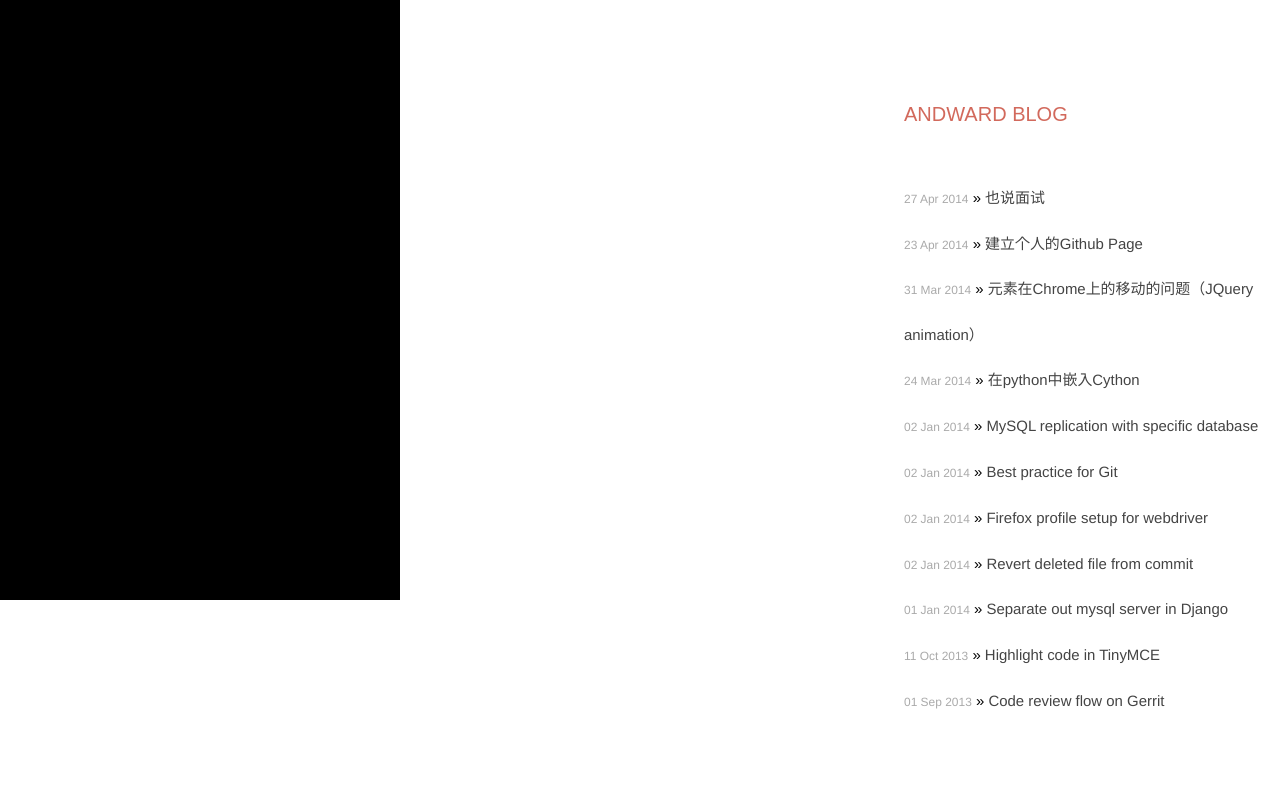
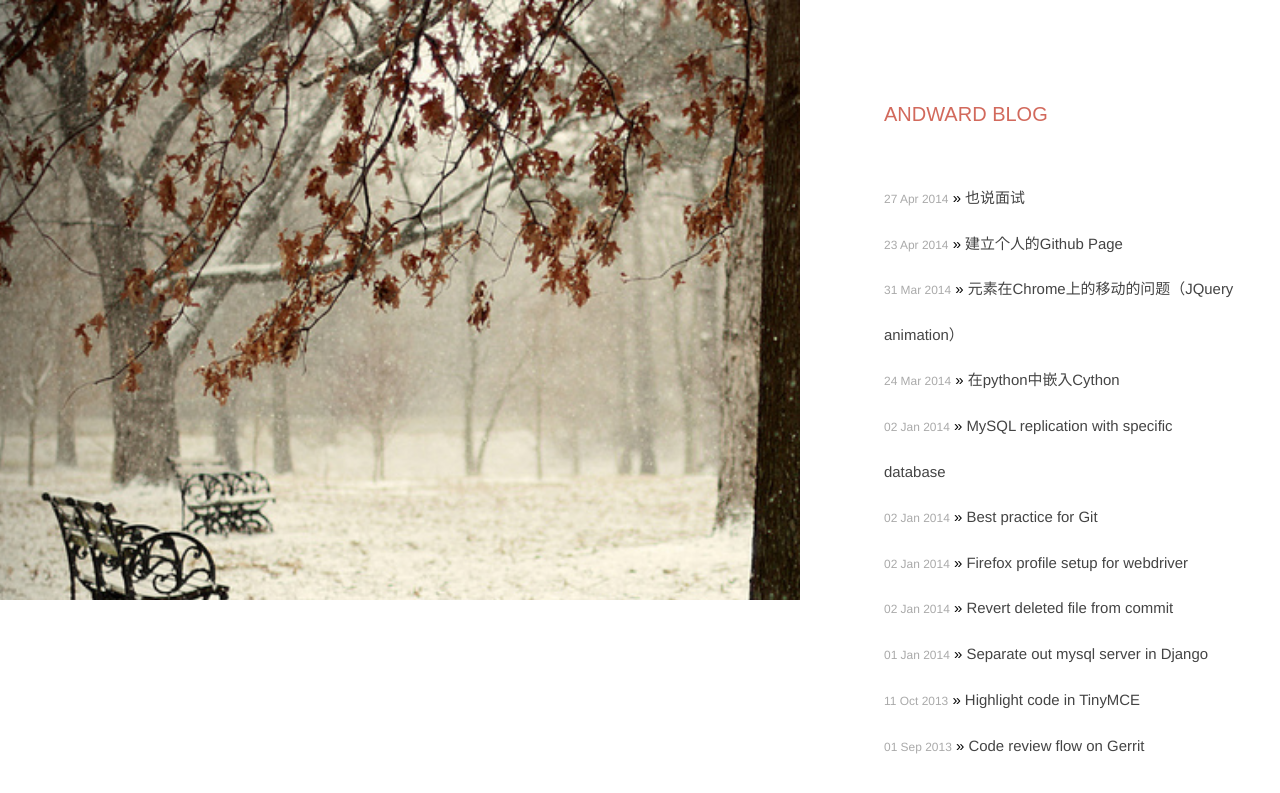
Before and after one commit to andward/andward.github.io, a Jekyll site: the page built from index.html, in a window 1280 px wide. Shown: the top 793 px of the page. Built offline with Jekyll 4.4.1, drawn with Linux system fonts in a browser that asks for light colours; nearby versions of some CDN libraries; Markdown is read by kramdown in place of the engine named in the settings; comment, search, counter and statistics services are not loaded.

Commit message:
new landing page

```diff
--- a/css/main.css
+++ b/css/main.css
@@ -10,6 +10,19 @@
   padding: 0;
 }
 
+.bg {
+  position: fixed;
+  height: 100%;
+  width: 100%;
+  background: url(/images/bg.jpg) no-repeat center center fixed;
+  -webkit-background-size: cover;
+  -moz-background-size: cover;
+  -o-background-size: cover;
+  background-size: cover;
+  -webkit-filter:blur(0px);
+  display: none;
+  cursor: pointer;
+}
 html, body { height: 100%; }
 
 body {
@@ -74,32 +87,18 @@
   color: #aaa;
   font-size: 80%;
 }
-.left_pic
-{
-  left: 0;
-  position: fixed;
-  width: 50%;
-  height: 100%;
-  background: black;
-  cursor: pointer;
-}
-.left_pic img
-{
-  height: 100%;
-  width: 100%;
-  display: none;
-}
+
 .right_side
 {
   position: absolute;
-  right: 0;
-  width: 50%;
+  right: -55%;
+  width: 55%;
   z-index: 1001;
   background-color: white;
 }
 #home
 {
-  margin-left: 6%;
+  margin: 0  10%;
 }
 .time
 {
--- a/index.html
+++ b/index.html
@@ -2,8 +2,7 @@
 layout: default
 title: Andward Blog
 ---
-<div class='left_pic'>
-	<img src="/images/black.jpg"></div>
+<div class='bg'></div>
 <div class='right_side'>
 	<div id="home">
 		<div class="header">
--- a/js/index.js
+++ b/js/index.js
@@ -1,6 +1,6 @@
 $(document).ready(function($) {
+	loadBigImage();
 	initWindow();
-	loadBigImage();
 	hoverLogo();
 	showWechat();
 	collectArticleByMouth();
@@ -36,12 +36,9 @@
 }
 
 function mobileWindow() {
-	$(".left_pic").css({
-		'display': 'none'
-	});
 	$(".right_side").css({
-		'left': '5px',
-		'right': '5px',
+		'left': '0',
+		'right': '0',
 		'width': "100%"
 	});
 	$(".article").css({
@@ -55,11 +52,6 @@
 }
 
 function webWindow() {
-	$(".left_pic").css({
-		'left': 0,
-		'right': '',
-		'display': 'block'
-	});
 	$(".right_side").css({
 		'right': 0,
 		'left': ''
@@ -77,8 +69,8 @@
 
 function setPanelWidth() {
 	var width = window.screen.availWidth;
-	$(".left_pic").width(width/2);
-	$(".right_side").width(width/2);
+	$(".bg").width(width);
+	$(".right_side").width(11*width/20);
 }
 
 function setPanelHeight() {
@@ -86,7 +78,7 @@
 	var content_height = $(document).height();
 	var win_height = $(window).height();
 	var category_height = $(".category").height();
-	$(".left_pic").height(height);
+	$(".bg").height(height);
 	$(".right_side").height(content_height);
 	$(".category").css("top", (win_height - category_height)/2);
 }
@@ -128,8 +120,10 @@
 }
 
 function loadBigImage() {
-	$(".left_pic img").load(function(){
-		$(this).fadeIn(300);
+	$('.bg').fadeIn("fast", function() {
+		$(".right_side").stop(1).animate({
+			right: 0
+		}, "300");
 	});
 }
 
@@ -152,7 +146,7 @@
 function collectArticleByMouth() {
 	var current_year = '';
 	var current_month = '';
-	$(".left_pic").one('click', function() {
+	$(".bg").one('click', function() {
 		/* Act on the event */
 		$(".posts li").each(function() {
 			var date = $(this).find('span').html().split(" ");
```
Also changed, not shown: images/bg.jpg (added).
